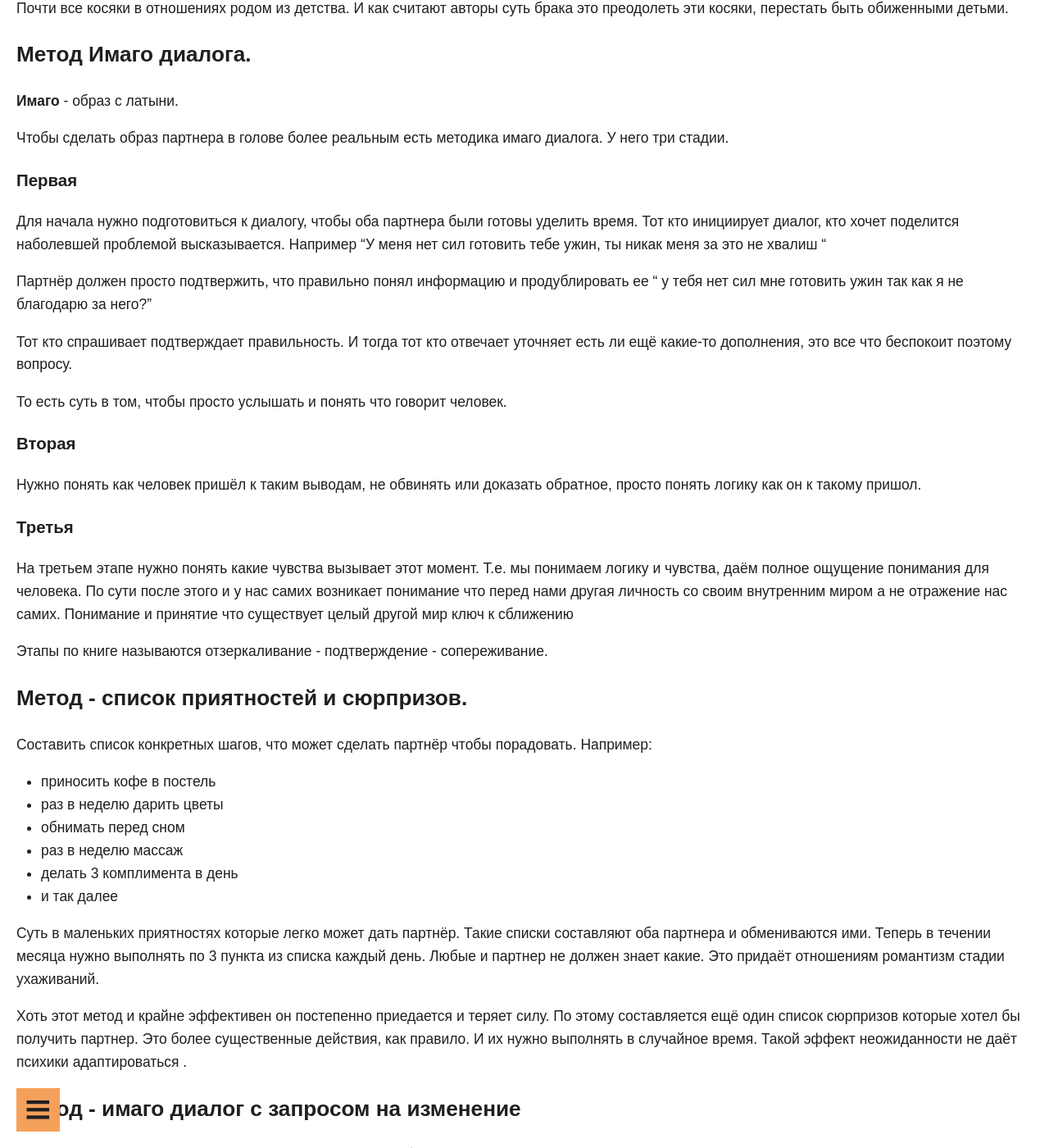
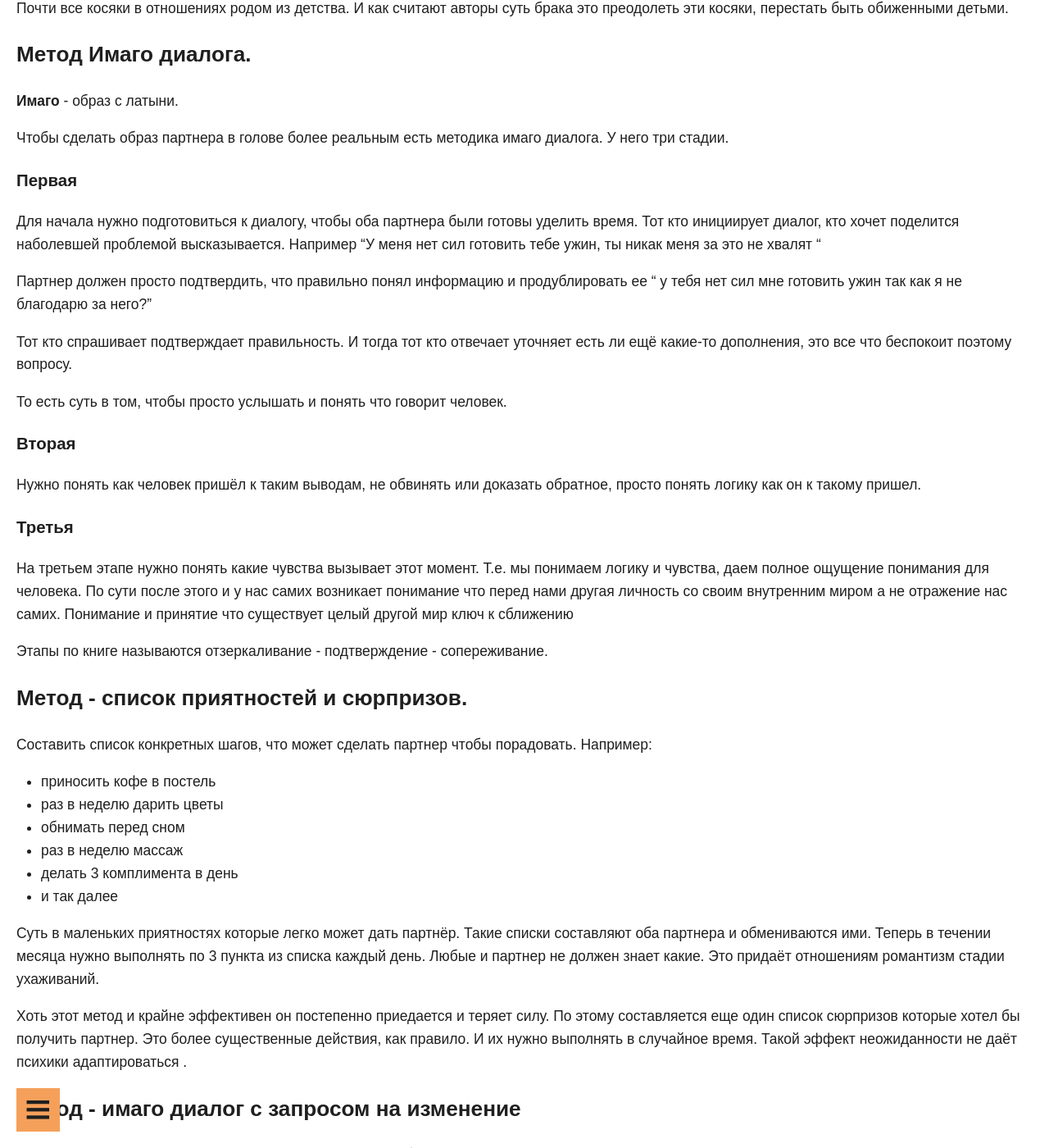
Before and after one commit to guest363/blog, a Jekyll site: the page built from _posts/2020-01-25-love-for-life--book.md, in a window 1280 px wide and 1400 px high, scrolled down 1239 px. Shown: the whole window at 82% size. Built offline with Jekyll 4.4.1, drawn with Linux system fonts in a browser that asks for light colours; some of the changed text lies outside the part shown.

Commit message:
орфография

```diff
--- a/_posts/2020-01-25-love-for-life--book.md
+++ b/_posts/2020-01-25-love-for-life--book.md
@@ -34,25 +34,25 @@ link: 'https://www.mann-ivanov-ferber.ru/books/lyubov-na-vsyu-zhizn/'
 
 Чтобы сделать образ партнера в голове более реальным есть методика имаго диалога. У него три стадии.
 ### Первая
-Для начала нужно подготовиться к диалогу, чтобы оба партнера были готовы уделить время. Тот кто инициирует диалог,  кто хочет поделится наболевшей проблемой высказывается.  Например "У меня нет сил готовить тебе ужин, ты никак меня за это не хвалиш "
+Для начала нужно подготовиться к диалогу, чтобы оба партнера были готовы уделить время. Тот кто инициирует диалог,  кто хочет поделится наболевшей проблемой высказывается.  Например "У меня нет сил готовить тебе ужин, ты никак меня за это не хвалят "
 
-Партнёр должен просто подтвержить, что правильно понял информацию и продублировать ее " у тебя нет сил мне готовить ужин так как я не благодарю за него?"
+Партнер должен просто подтвердить, что правильно понял информацию и продублировать ее " у тебя нет сил мне готовить ужин так как я не благодарю за него?"
 
 Тот кто спрашивает подтверждает правильность.  И тогда тот кто отвечает уточняет есть ли ещё какие-то дополнения, это все что беспокоит поэтому вопросу.
 
 То есть суть в том, чтобы просто услышать и понять что говорит человек.
 
 ### Вторая
-Нужно понять как человек пришёл к таким выводам, не обвинять или доказать обратное, просто понять логику как он к такому пришол.
+Нужно понять как человек пришёл к таким выводам, не обвинять или доказать обратное, просто понять логику как он к такому пришел.
 
 ### Третья
-На третьем этапе нужно понять какие чувства вызывает этот момент. Т.е. мы понимаем логику и чувства, даём полное ощущение понимания для человека. По сути после этого и у нас самих возникает понимание что перед нами другая личность со своим внутренним миром а не отражение нас самих. Понимание и принятие что существует целый другой мир ключ к сближению
+На третьем этапе нужно понять какие чувства вызывает этот момент. Т.е. мы понимаем логику и чувства, даем полное ощущение понимания для человека. По сути после этого и у нас самих возникает понимание что перед нами другая личность со своим внутренним миром а не отражение нас самих. Понимание и принятие что существует целый другой мир ключ к сближению
 
 Этапы по книге называются отзеркаливание - подтверждение - сопереживание.
 
 # Метод - список приятностей и сюрпризов.
 
-Составить список конкретных шагов, что может сделать партнёр чтобы порадовать.
+Составить список конкретных шагов, что может сделать партнер чтобы порадовать.
 Например:
 * приносить кофе в постель
 * раз в неделю дарить цветы
@@ -66,7 +66,7 @@ link: 'https://www.mann-ivanov-ferber.ru/books/lyubov-na-vsyu-zhizn/'
 Это придаёт отношениям романтизм стадии ухаживаний.
 
 Хоть этот метод и крайне эффективен он постепенно приедается и теряет силу.
-По этому составляется ещё один список сюрпризов которые хотел бы получить партнер. Это более существенные действия, как правило. И их нужно выполнять в случайное время. Такой эффект неожиданности не даёт психики адаптироваться .
+По этому составляется еще один список сюрпризов которые хотел бы получить партнер. Это более существенные действия, как правило. И их нужно выполнять в случайное время. Такой эффект неожиданности не даёт психики адаптироваться .
 
 # Метод - имаго диалог с запросом на изменение
 
@@ -82,10 +82,10 @@ link: 'https://www.mann-ivanov-ferber.ru/books/lyubov-na-vsyu-zhizn/'
 * Ограниченные по времени достижения (time-limited).
 
 Схема действия партнера:
-- Партнёр выбирает одно из изменений и, если требуется, проговаривает в методике имаго диалога для снятия неоднозначности.
+- Партнер выбирает одно из изменений и, если требуется, проговаривает в методике имаго диалога для снятия неоднозначности.
 - Меняет себя, как бы сложно не казалось, это изменение.
 
-Партнер сам выбирает из списка то, которое считает наиболее лёгким.
+Партнер сам выбирает из списка то, которое считает наиболее легким.
 И интересно то, что то которое он считает  наиболее трудно достижимым и даст наибольший рост личности.
 
 ![Цитата из книги про запрос изменений](/blog/assets/images/children/request-to-change.png)
```
Also changed, not shown: other parts of _posts/2020-01-25-love-for-life--book.md (+2 -2 lines), _posts/2020-01-20-how-to-be-friends.md (+4 -4 lines), _posts/2020-01-25-lyzi-mam--book.md (+8 -8 lines), _posts/2020-01-28-run-consultation-alex.md (+5 -5 lines), _posts/2020-02-03-my-charming-stomach.md (+18 -15 lines), _posts/2020-02-03-run-by-rule-80-20.md (+19 -19 lines).
